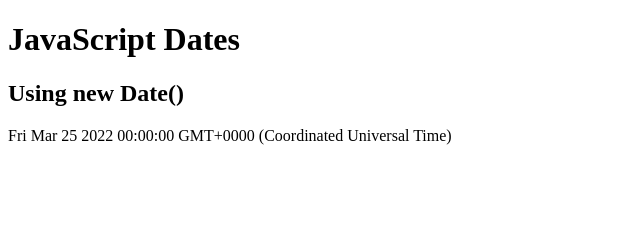
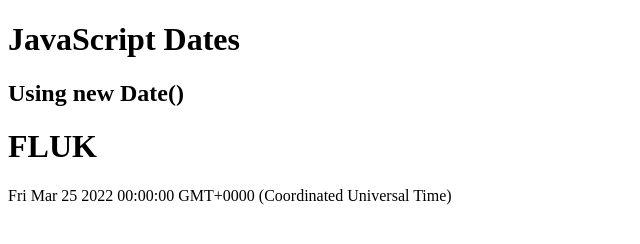
Before and after one commit to 670710140/517101_140, a plain HTML site: page index.html in a window 1280 px wide. Shown: the whole page, without its empty margins (0-640 px from the left). Drawn offline with Linux system fonts and the light colour scheme.

Commit message:
One_test

```diff
--- a/index.html
+++ b/index.html
@@ -1,10 +1,11 @@
 <!DOCTYPE html>
 <html>
+
 <body>
 
   <h1>JavaScript Dates</h1>
   <h2>Using new Date()</h2>
-
+  <h1> FLUK </h1>
   <p id="demo"></p>
 
    <script>
@@ -13,4 +14,5 @@ document.getElementById("demo").innerHTML = d;
    </script>
 
 </body>
+
 </html>
```
Lines whose indentation alone changed are shown as unchanged.
